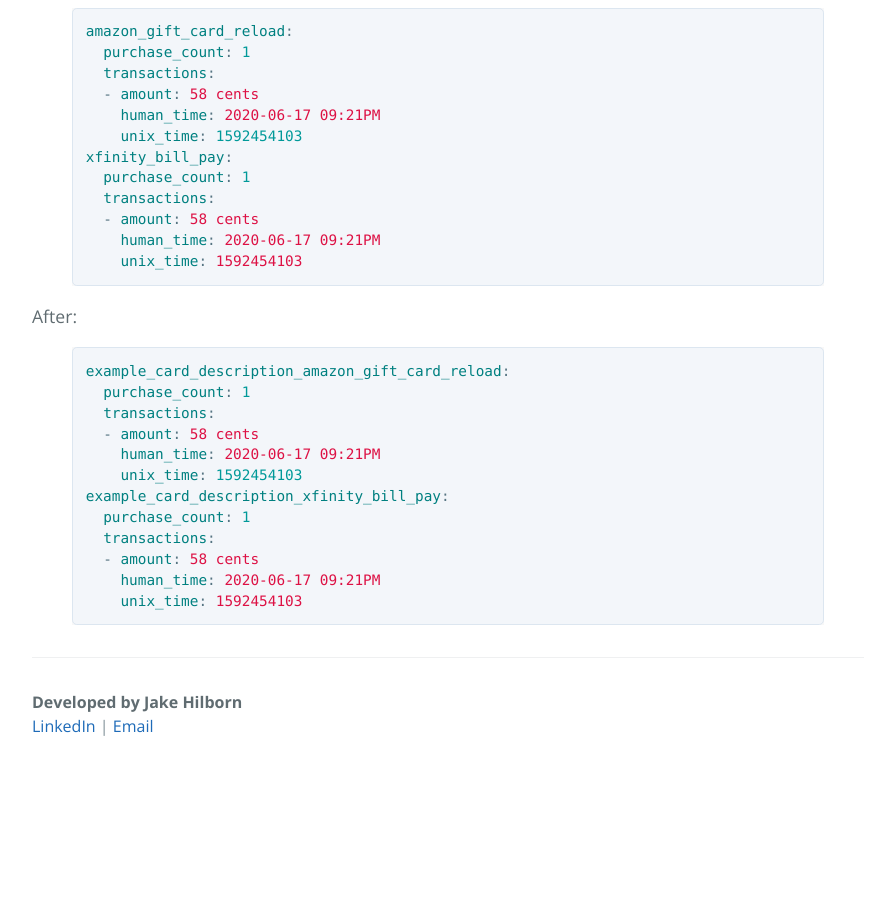
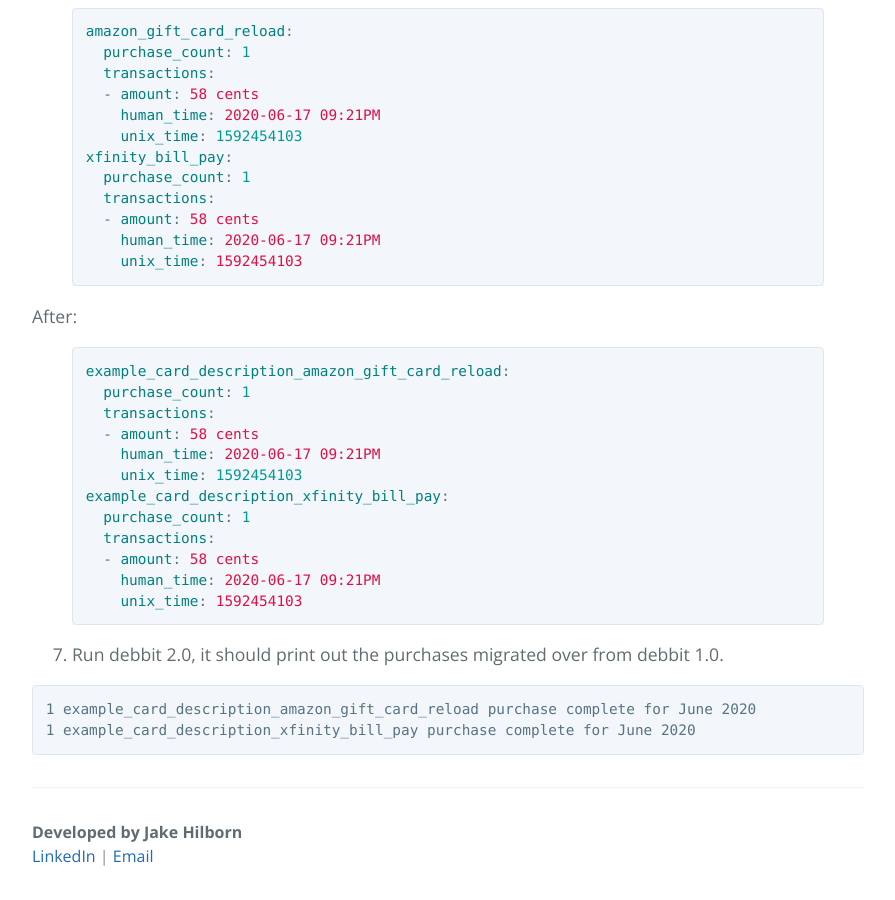
Before and after one commit to jakehilborn/debbit, a Jekyll site: the page built from docs/v1-to-v2.md, in a window 1280 px wide and 900 px high, scrolled down 1530 px. Shown: the whole window, without its empty margins (192-1087 px from the left). Built offline with Jekyll 4.4.1, drawn with Linux system fonts in a browser that asks for light colours; before the commit the page ends 2300 px from its top, so only the background shows below that.

Commit message:
Docs in progress

````diff
--- a/docs/v1-to-v2.md
+++ b/docs/v1-to-v2.md
@@ -77,3 +77,11 @@
     human_time: 2020-06-17 09:21PM
     unix_time: 1592454103
 {% endhighlight %}
+
+{:start="7"}
+1. Run debbit 2.0, it should print out the purchases migrated over from debbit 1.0.
+
+```
+1 example_card_description_amazon_gift_card_reload purchase complete for June 2020
+1 example_card_description_xfinity_bill_pay purchase complete for June 2020
+```
````
